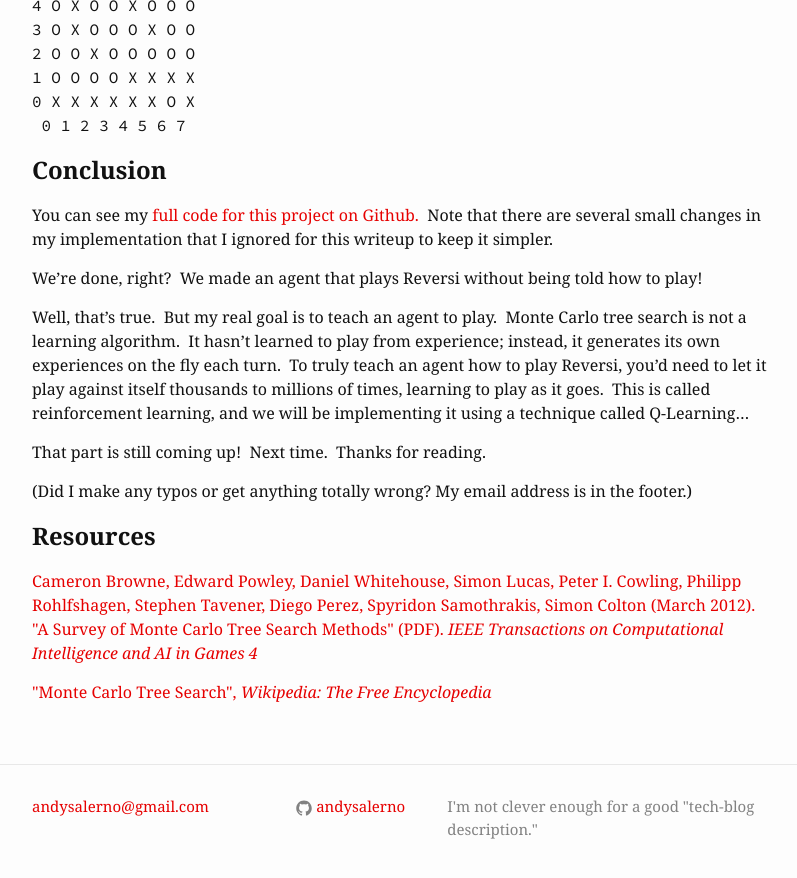
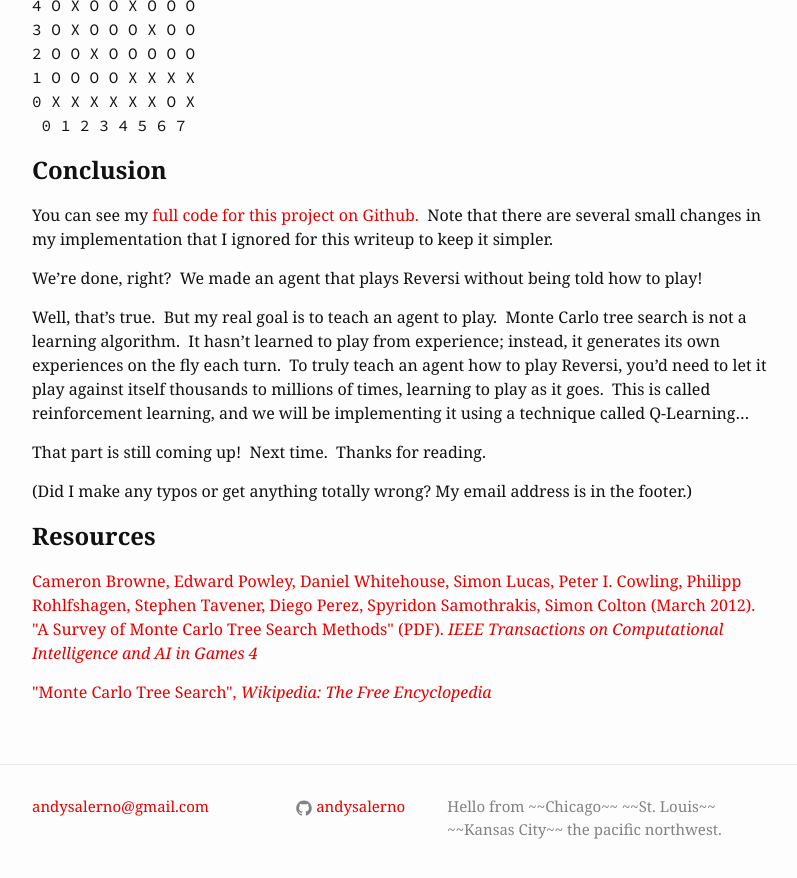
Before and after one commit to andysalerno/andysalerno_jekyll_src, a Jekyll site: the page built from _posts/2016-03-24-Monte-Carlo-Reversi.html, in a window 1280 px wide and 900 px high, scrolled down 14035 px. Shown: the top 878 px of the window, without its empty margins (238-1035 px from the left). Built offline with Jekyll 4.4.1, drawn with Linux system fonts in a browser that asks for light colours.

Commit message:
update url layout

```diff
--- a/_config.yml
+++ b/_config.yml
@@ -16,9 +16,10 @@
 title: /dev/null
 email: andysalerno@gmail.com
 description: > # this means to ignore newlines until "baseurl:"
-  I'm not clever enough for a good "tech-blog description."
+  Hello from ~~Chicago~~ ~~St. Louis~~ ~~Kansas City~~ the pacific northwest.
 baseurl: "" # the subpath of your site, e.g. /blog
 url: "https://andysalerno.com" # the base hostname & protocol for your site, e.g. http://example.com
+permalink: "/:year/:month/:title"
 github_username:  andysalerno
 
 # Build settings
```
